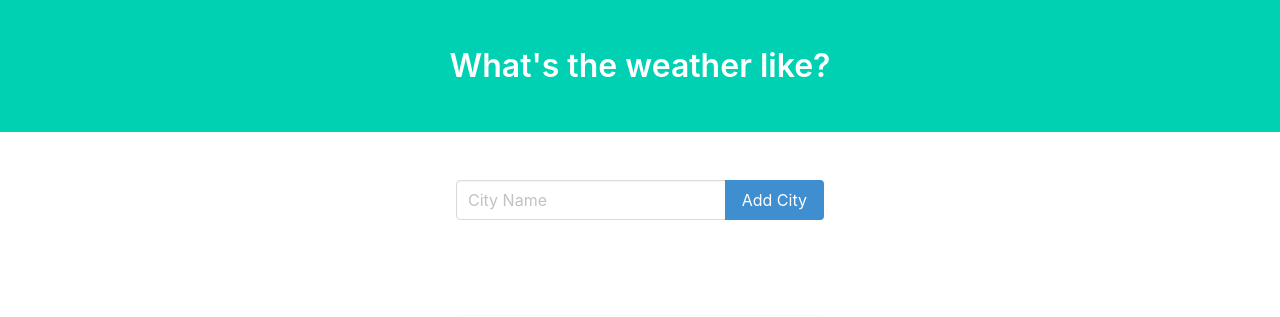
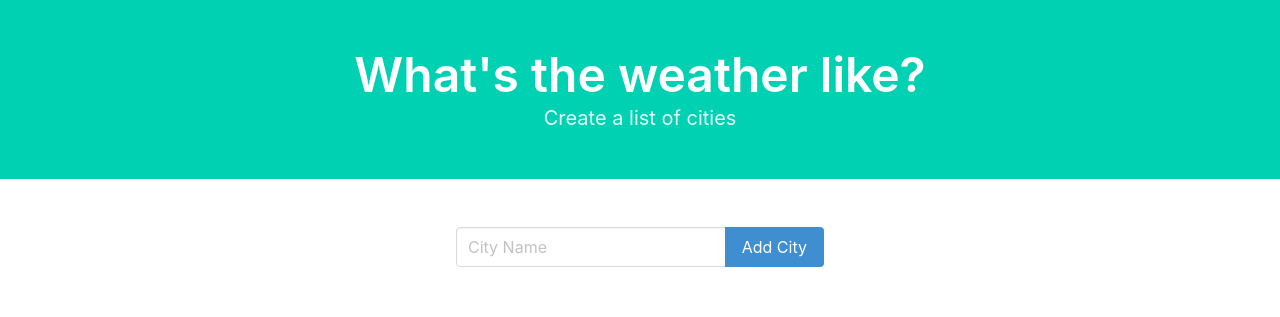
Before and after one commit to enoordeh/FlaskWeather, a Flask app: page / in a window 1280 px wide. Shown: the top 317 px of the page. Run offline with Flask 2, Linux system fonts and the light colour scheme; data comes from the database, SQL or seed files in the repository; data that the repository does not hold is empty; some libraries are stand-ins or nearby versions.

Commit message:
Update headers

```diff
--- a/templates/weather.html
+++ b/templates/weather.html
@@ -13,11 +13,10 @@
     <section class="hero is-primary">
         <div class="hero-body">
             <div class="container">
-                <h1 class="title">
-                    <center>
-                    What's the weather like?
-                    </center>
-                </h1>
+                <center>
+                <h1 class="title is-1">What's the weather like?</h1>
+                <h2 class="subtitle">Create a list of cities</h2>
+                </center>
             </div>
         </div>
     </section>
```
